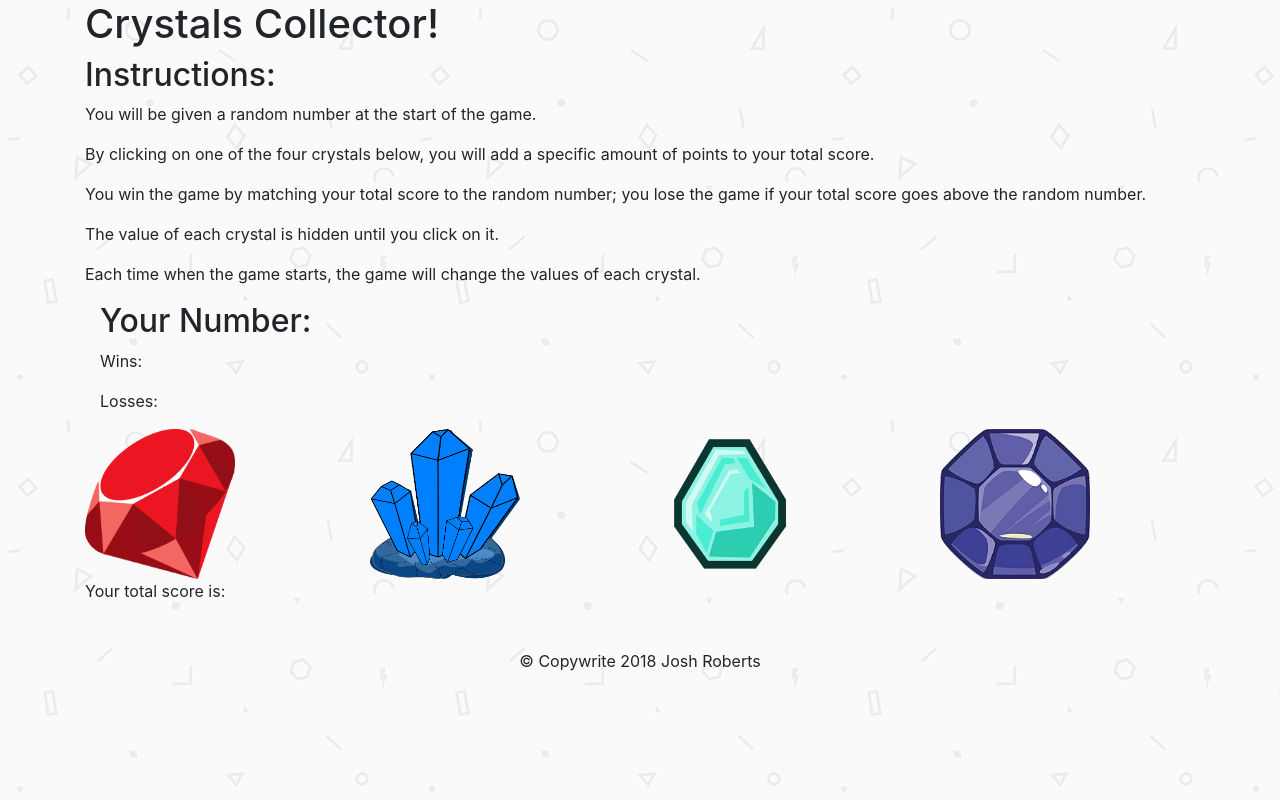
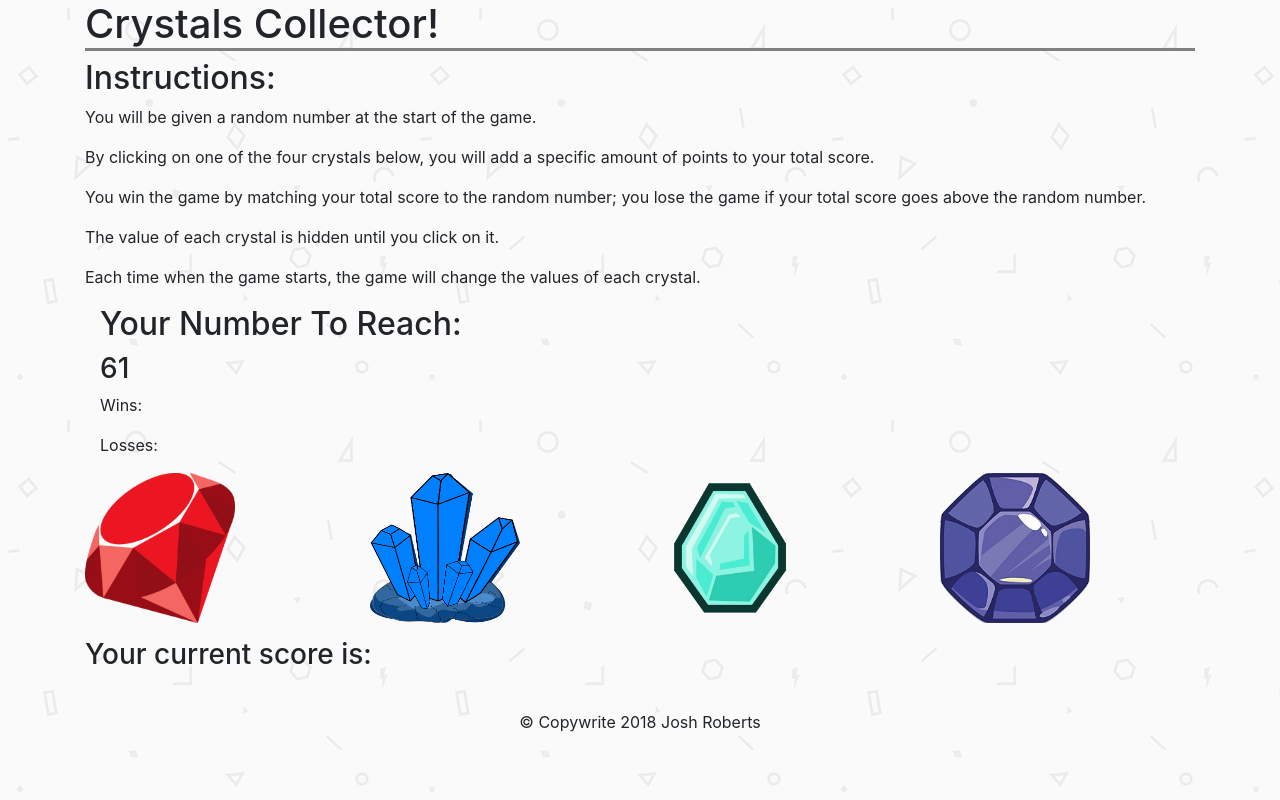
Before and after one commit to josro14/Crystal-Collector, a plain HTML site: page index.html in a window 1280 px wide. Drawn offline with nearby package versions, Linux system fonts and the light colour scheme.

Commit message:
making sure all files are pushed to github

```diff
--- a/assets/css/style.css
+++ b/assets/css/style.css
@@ -1,6 +1,11 @@
 img {
     width: 150px;
     height: 150px;
+    margin-bottom: 15px;
+}
+
+.titulo {
+    border-bottom: solid grey;
 }
 
 img:hover {
--- a/index.html
+++ b/index.html
@@ -13,7 +13,7 @@
 
 <body>
     <div class="container">
-        <h1>Crystals Collector!</h1>
+        <h1 class="titulo">Crystals Collector!</h1>
         <div class="instructions">
             <h2>Instructions:</h2>
             <p>You will be given a random number at the start of the game.</p>
@@ -24,13 +24,13 @@
             <p>Each time when the game starts, the game will change the values of each crystal.</p>
         </div>
         <div class="row-md-10">
-            <div class="col-md-3">
+            <div class="col-md-6">
                 <div class="number-box">
-                    <h2>Your Number:</h2>
+                    <h2>Your Number To Reach:</h2>
                     <h3 id="number-gen"></h3>
                 </div>
             </div>
-            <div class="col-md-2">
+            <div class="col-md-4">
                 <div class="win-loss-box">
                     <p id="win-count">Wins:</p>
                     <p id="loss-count">Losses:</p>
@@ -52,7 +52,7 @@
             </div>
         </div>
         <div class="state-score">
-            <p>Your total score is:</p>
+            <h3 id="current-score">Your current score is:</h3>
         </div>
         <div class="score-box">
             <h3 id="score"></h3>
@@ -63,7 +63,7 @@
     </footer>
 
     <script type="text/javascript" src="https://cdnjs.cloudflare.com/ajax/libs/jquery/3.2.1/jquery.min.js"></script>
-    <script type="text/javascript" src="javascript/game.js"></script>
+    <script type="text/javascript" src="assets/javascript/game.js"></script>
 </body>
 
 </html>
```
Also changed, not shown: assets/javascript/game.js (+4 -4 lines).
